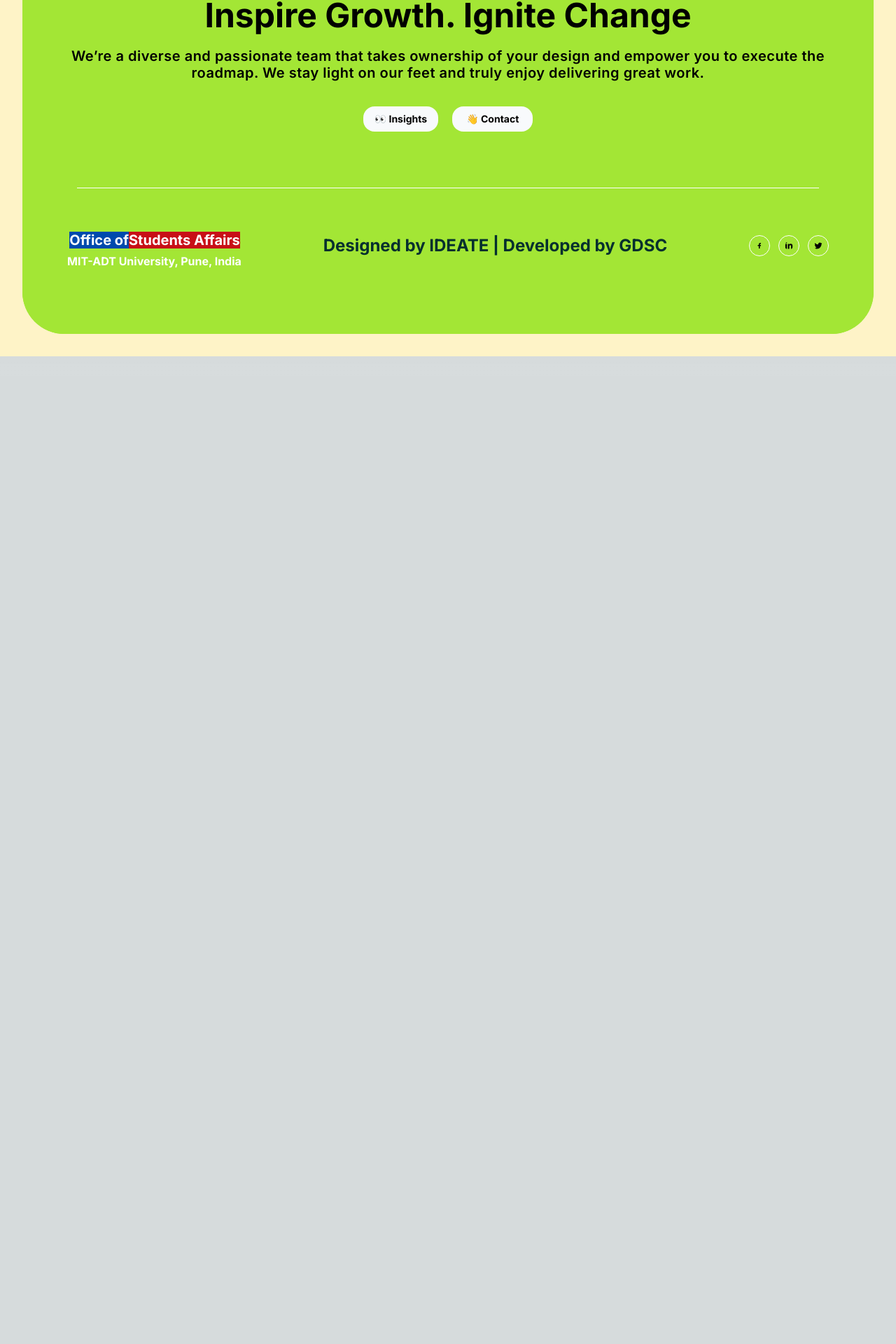
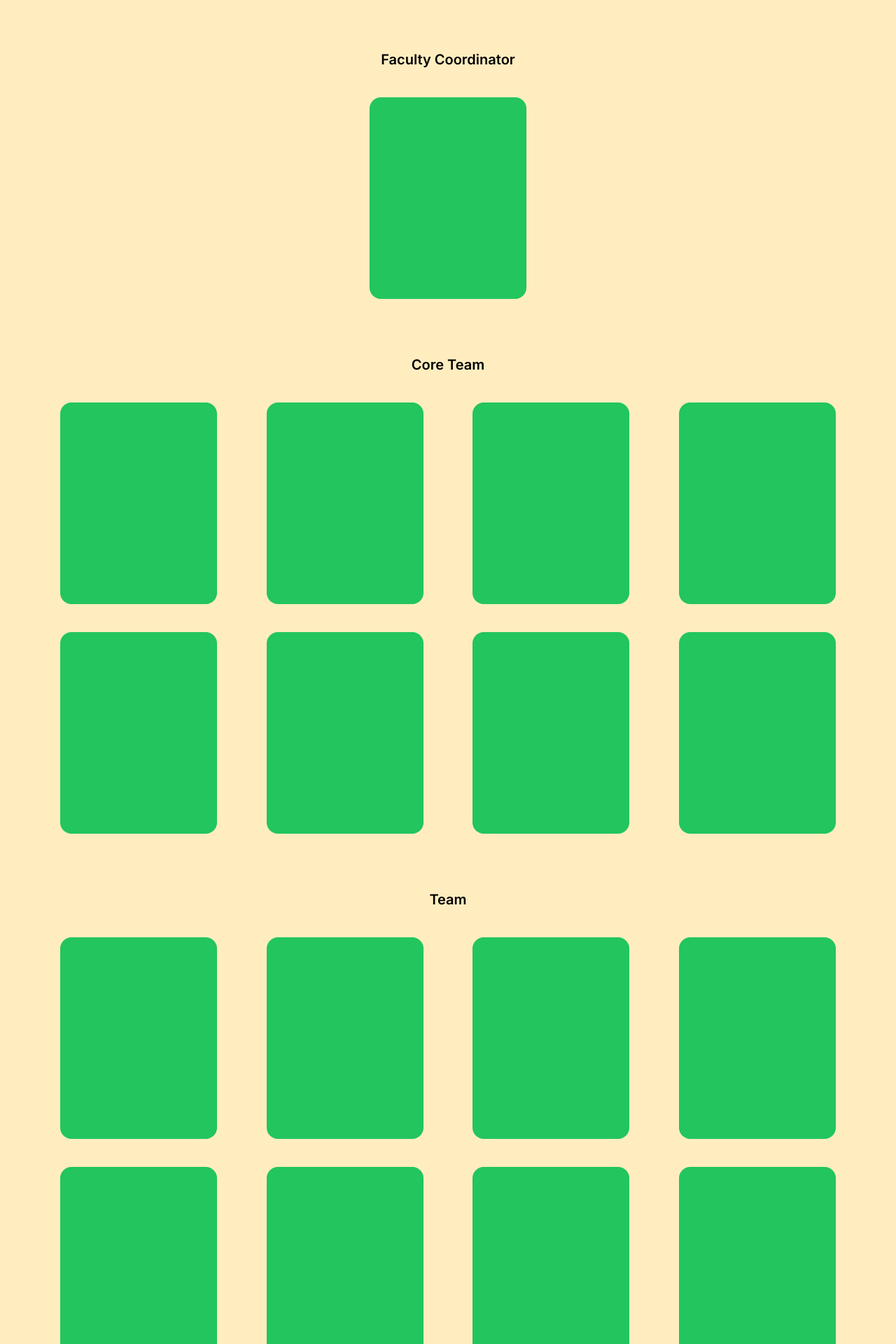
Before and after one commit to Akshat-Vashisht/student-council-website-v2, a Next.js app: page /team in a window 1280 px wide. Shown: the part 263-2183 px from the top of the page at 70% size. Before the commit the page ends 800 px from the top, so only its background shows below. Built offline with nearby package versions, Linux system fonts and the light colour scheme.

Commit message:
feat: integrate card component to page

```diff
--- a/app/team/page.js
+++ b/app/team/page.js
@@ -1,7 +1,58 @@
+// import Test from "@components/Team/Test";
+// import { fetchEvents } from "@lib/actions/fetchEvents.action"
 
-const page = () => {
+import Card from "@components/Team/Card"
+
+const presidentData = {
+  name:"Sankalp",
+  role:"president"
+}
+
+const coreTeamData = Array(8).fill({
+  name:"Sankalp",
+  role:"member"
+})
+const teamData = Array(10).fill({
+  name:"Sankalp",
+  role:"member"
+})
+const page = async () => {
+  // const data = await fetchEvents();
   return (
-    <div>team</div>
+    <div className="p-14 space-y-[5rem] bg-[#FFEDBF]">
+      <h1 className="text-5xl font-bold uppercase text-center text-[#083133]">Say <span className="text-[#FF61C0]"> hello </span> to <br/> council Member</h1>
+    {/* <Test data={data}/> */}
+    <div className="flex flex-col justify-center items-center gap-y-10">
+      <h1 className="text-black text-xl font-semibold text-center">Faculty Coordinator</h1>
+      <Card data={presidentData}/>
+    </div>
+
+    <div className="flex flex-col justify-center items-center gap-y-10">
+      <h1 className="text-black text-xl font-semibold text-center">Core Team</h1>
+
+      <div className="flex flex-wrap gap-10 justify-evenly">
+        {
+          coreTeamData.map((data)=>{
+            return <Card data={data}/>
+          })
+        }
+        </div>
+
+    </div>
+
+    <div className="flex flex-col justify-center items-center gap-y-10">
+      <h1 className="text-black text-xl font-semibold text-center">Team</h1>
+
+      <div className="flex flex-wrap gap-10 justify-evenly">
+        {
+          teamData.map((data)=>{
+            return <Card data={data}/>
+          })
+        }
+        </div>
+
+    </div>
+    </div>
   )
 }
 
--- a/package.json
+++ b/package.json
@@ -11,6 +11,8 @@
   "dependencies": {
     "gsap": "^3.12.5",
     "jquery": "^3.7.1",
+    "mongodb": "^6.5.0",
+    "mongoose": "^8.2.1",
     "next": "^14.1.3",
     "next-auth": "^4.24.7",
     "react": "^18",
```
Also changed, not shown: public/assets/Home/Exclaim.js (renamed from public/assests/Home/Exclaim.js), 1 other file (tests, documents, lock files or other folders).
